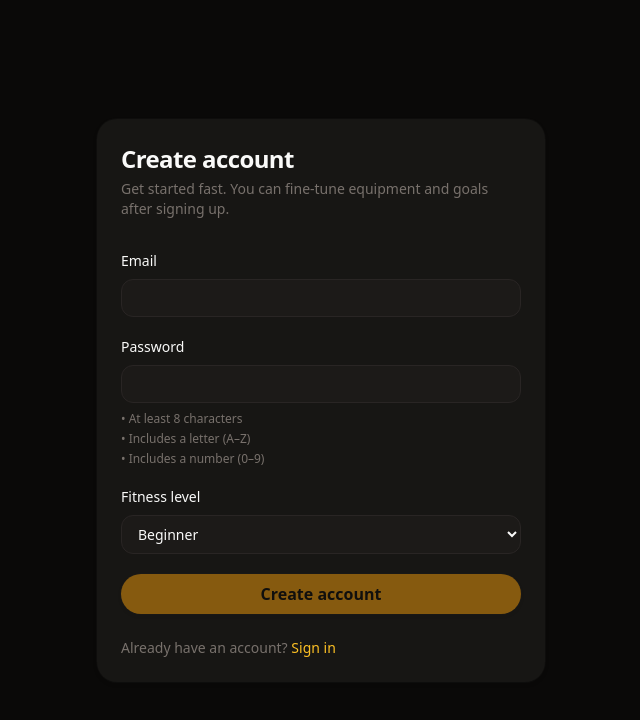
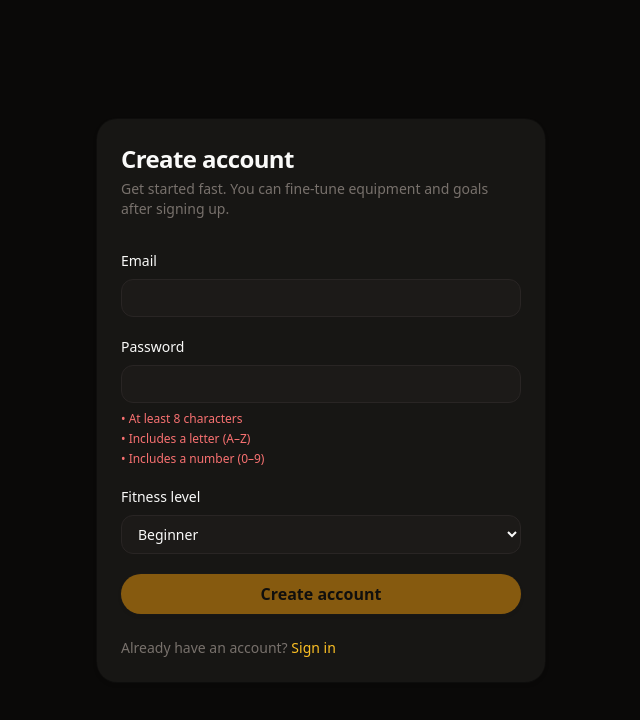
Before and after one commit to orikili03/FitForge-AI, a React (Vite) app in the folder frontend/: page /auth/register in a window 1280 px wide. Shown: the top 720 px of the page, without its empty margins (319-959 px from the left). Built offline with nearby package versions, Linux system fonts and the light colour scheme; no server answers.

Commit message:
build fixed

```diff
--- a/frontend/src/pages/auth/RegisterPage.tsx
+++ b/frontend/src/pages/auth/RegisterPage.tsx
@@ -82,17 +82,21 @@ export function RegisterPage() {
               className="w-full rounded-xl border border-ds-border bg-ds-surface-subtle px-4 py-3 text-sm text-ds-text placeholder:text-ds-text-muted transition-colors duration-250 focus:border-ds-border-strong focus:outline-none focus:ring-1 focus:ring-ds-border-strong"
               {...register("password", {
                 required: true,
-                validate: () => passwordOk || "Password does not meet requirements",
+                validate: (value) => {
+                  const rules = passwordRules(value ?? "");
+                  const ok = rules.minLength && rules.hasLetter && rules.hasNumber;
+                  return ok || "Password does not meet requirements";
+                },
               })}
             />
             <div className="mt-2 space-y-1 text-xs">
-              <div className={checks.minLength ? "text-emerald-400" : "text-ds-text-muted"}>
+              <div className={checks.minLength ? "text-emerald-400" : "text-red-400"}>
                 {checks.minLength ? "✓" : "•"} At least 8 characters
               </div>
-              <div className={checks.hasLetter ? "text-emerald-400" : "text-ds-text-muted"}>
+              <div className={checks.hasLetter ? "text-emerald-400" : "text-red-400"}>
                 {checks.hasLetter ? "✓" : "•"} Includes a letter (A–Z)
               </div>
-              <div className={checks.hasNumber ? "text-emerald-400" : "text-ds-text-muted"}>
+              <div className={checks.hasNumber ? "text-emerald-400" : "text-red-400"}>
                 {checks.hasNumber ? "✓" : "•"} Includes a number (0–9)
               </div>
             </div>
--- a/frontend/src/services/apiClient.ts
+++ b/frontend/src/services/apiClient.ts
@@ -1,8 +1,13 @@
 import axios from "axios";
 import { getAuthToken } from "../utils/authToken";
 
+const baseURL =
+  typeof import.meta.env.VITE_API_BASE_URL === "string" && import.meta.env.VITE_API_BASE_URL
+    ? import.meta.env.VITE_API_BASE_URL
+    : "";
+
 export const apiClient = axios.create({
-  baseURL: "",
+  baseURL,
 });
 
 apiClient.interceptors.request.use((config) => {
```
Also changed, not shown: 2 other files (tests, documents, lock files or other folders).
